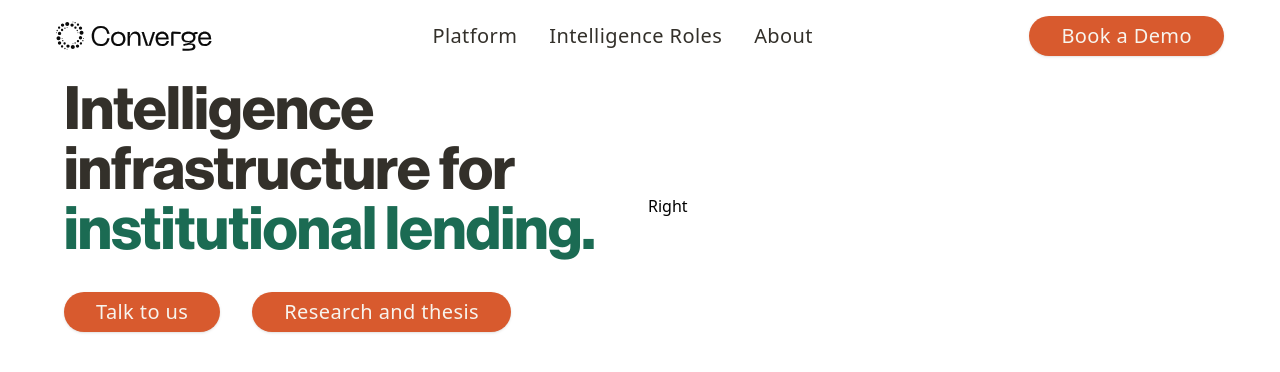
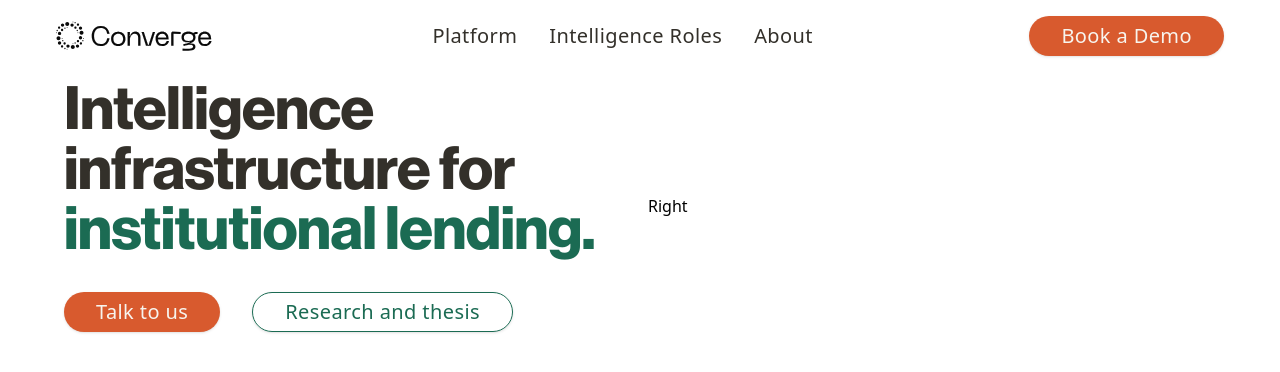
Before and after one commit to mtforstartups-hub/converge-four, a Next.js app: page / in a window 1280 px wide. Shown: the top 372 px of the page. Built offline with nearby package versions, Linux system fonts and the light colour scheme.

Commit message:
added secondary buton

```diff
--- a/app/components/Button.tsx
+++ b/app/components/Button.tsx
@@ -1,15 +1,27 @@
-export default function Button({ title }: { title: string }) {
+export default function Button({
+  title,
+  variant = "primary",
+}: {
+  title: string;
+  variant?: "primary" | "secondary";
+}) {
+  const variants = {
+    primary: "bg-terracotta text-neutral-100 hover:bg-terracotta/90",
+    secondary: "border border-pine text-pine hover:bg-pine hover:text-neutral-100",
+  };
+
   return (
     <button
-      className="
+      className={`
           group relative overflow-hidden
           px-6 h-10
-          bg-terracotta text-neutral-100 font-medium
+          ${variants[variant]}
+          font-medium
           rounded-full shadow-sm
           transition-all duration-500 ease-out
-          hover:shadow-lg hover:bg-terracotta/90
+          hover:shadow-lg
           active:scale-95 active:shadow-sm font-sans tracking-[0.02em] text-xl
-        "
+        `}
     >
       {/* The "Track" that holds both words and moves up on hover */}
       <div className="absolute top-0 left-0 w-full h-[200%] flex flex-col transition-transform duration-500 ease-out group-hover:-translate-y-1/2">
--- a/app/components/Hero.tsx
+++ b/app/components/Hero.tsx
@@ -13,7 +13,7 @@ export default function Hero() {
 
           <div className="flex space-x-8">
             <Button title="Talk to us" />
-            <Button title="Research and thesis" />
+            <Button title="Research and thesis" variant="secondary" />
           </div>
         </div>
         <div>Right</div>
```
